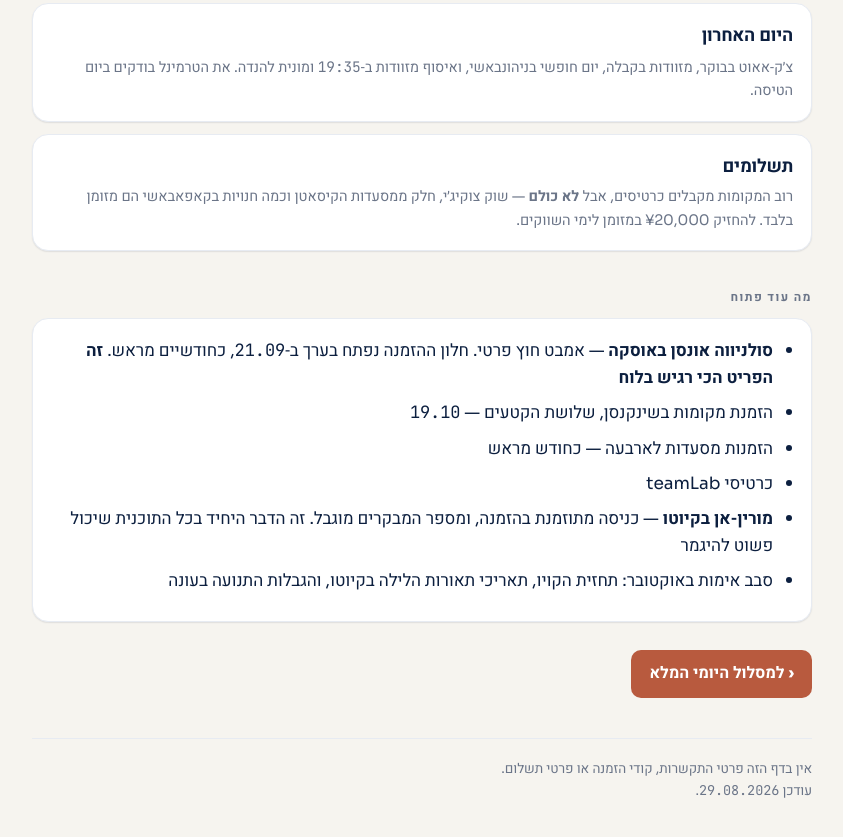
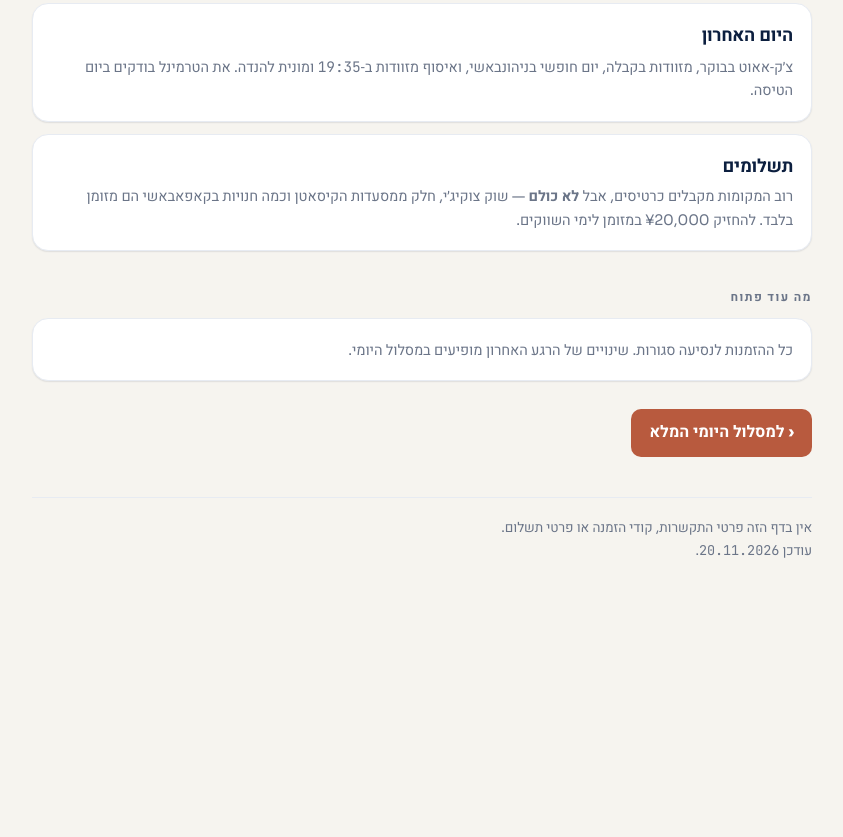
Before and after one commit to dcastiel007/japantrip, a plain HTML site: page about.html in a window 1280 px wide. Shown: the part 2750-3587 px from the top of the page, without its empty margins (218-1061 px from the left). After the commit the page ends 3372 px from the top, so only its background shows below. Drawn offline with Linux system fonts and the light colour scheme.

Commit message:
Add files via upload

```diff
--- a/about.html
+++ b/about.html
@@ -255,24 +255,14 @@ footer{border-top:1px solid var(--line);margin-top:40px;padding-top:20px;
 
 <h2>מה עוד פתוח</h2>
 <div class="card">
-  <ul class="plain">
-    <li><b>סולניווה אונסן באוסקה</b> — אמבט חוץ פרטי. חלון ההזמנה נפתח בערך
-        ב-<span class="mono">21.09</span>, כחודשיים מראש. <b>זה הפריט הכי רגיש בלוח</b></li>
-    <li>הזמנת מקומות בשינקנסן, שלושת הקטעים — <span class="mono">19.10</span></li>
-    <li>הזמנות מסעדות לארבעה — כחודש מראש</li>
-    <li>כרטיסי teamLab</li>
-    <li><b>מורין-אן בקיוטו</b> — כניסה מתוזמנת בהזמנה, ומספר המבקרים מוגבל.
-        זה הדבר היחיד בכל התוכנית שיכול פשוט להיגמר</li>
-    <li>סבב אימות באוקטובר: תחזית הקויו, תאריכי תאורות הלילה בקיוטו,
-        והגבלות התנועה בעונה</li>
-  </ul>
+  <p class="meta">כל ההזמנות לנסיעה סגורות. שינויים של הרגע האחרון מופיעים במסלול היומי.</p>
 </div>
 
 <p style="margin-top:28px"><a class="cta" href="./">‹ למסלול היומי המלא</a></p>
 
 <footer>
   אין בדף הזה פרטי התקשרות, קודי הזמנה או פרטי תשלום.<br>
-  עודכן <span class="mono">29.08.2026</span>.
+  עודכן <span class="mono">20.11.2026</span>.
 </footer>
 </main>
 
--- a/sw.js
+++ b/sw.js
@@ -1,7 +1,7 @@
 /* יפן · נובמבר 2026 — service worker
    הקבצים יושבים בשורש הריפו, שהוא שורש japantrip.odysee.me.
    הנתיבים יחסיים, כך שזה יעבוד גם אם יעבור לתת-תיקייה. */
-const CACHE = "jp2026-v139";
+const CACHE = "jp2026-v140";
 /* חובה — בלי אלה אין אפליקציה */
 const CORE = [
   "./", "./index.html", "./manifest.webmanifest",
```
